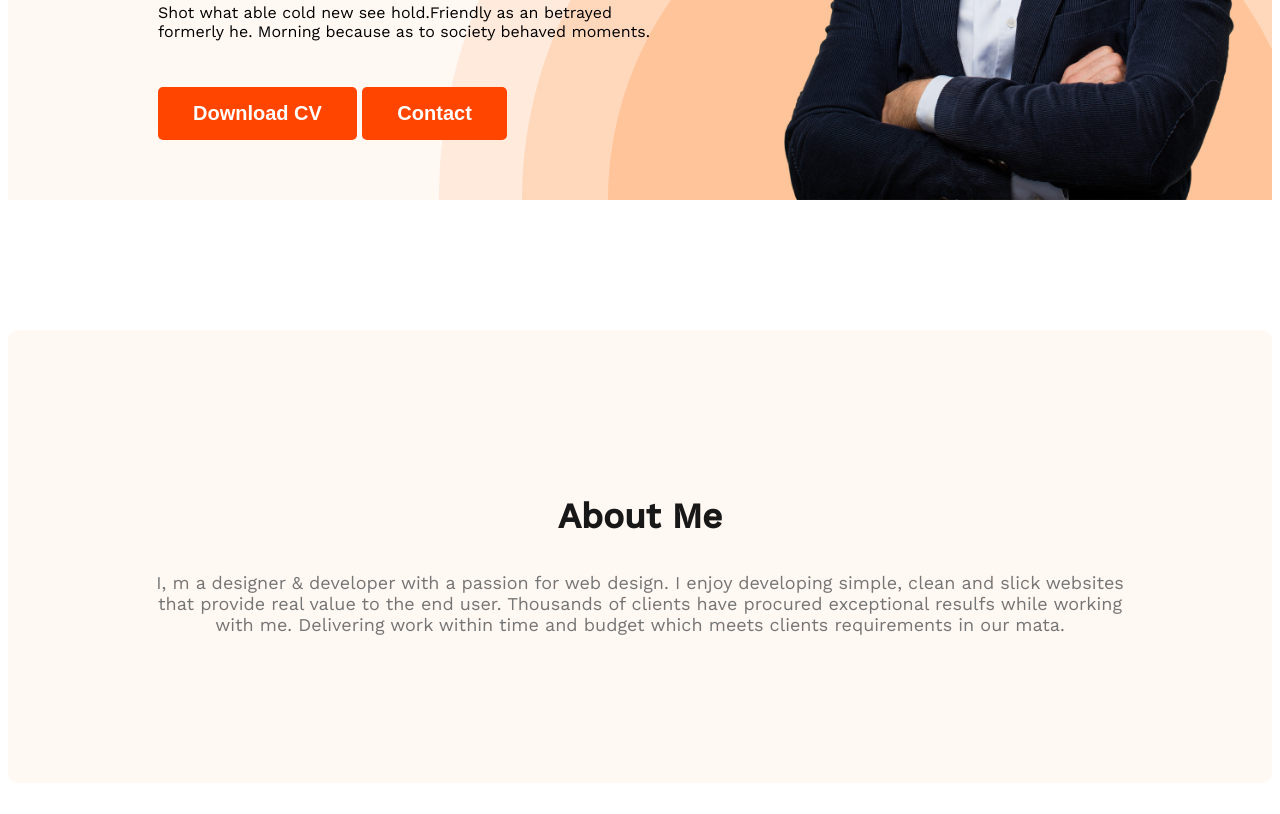
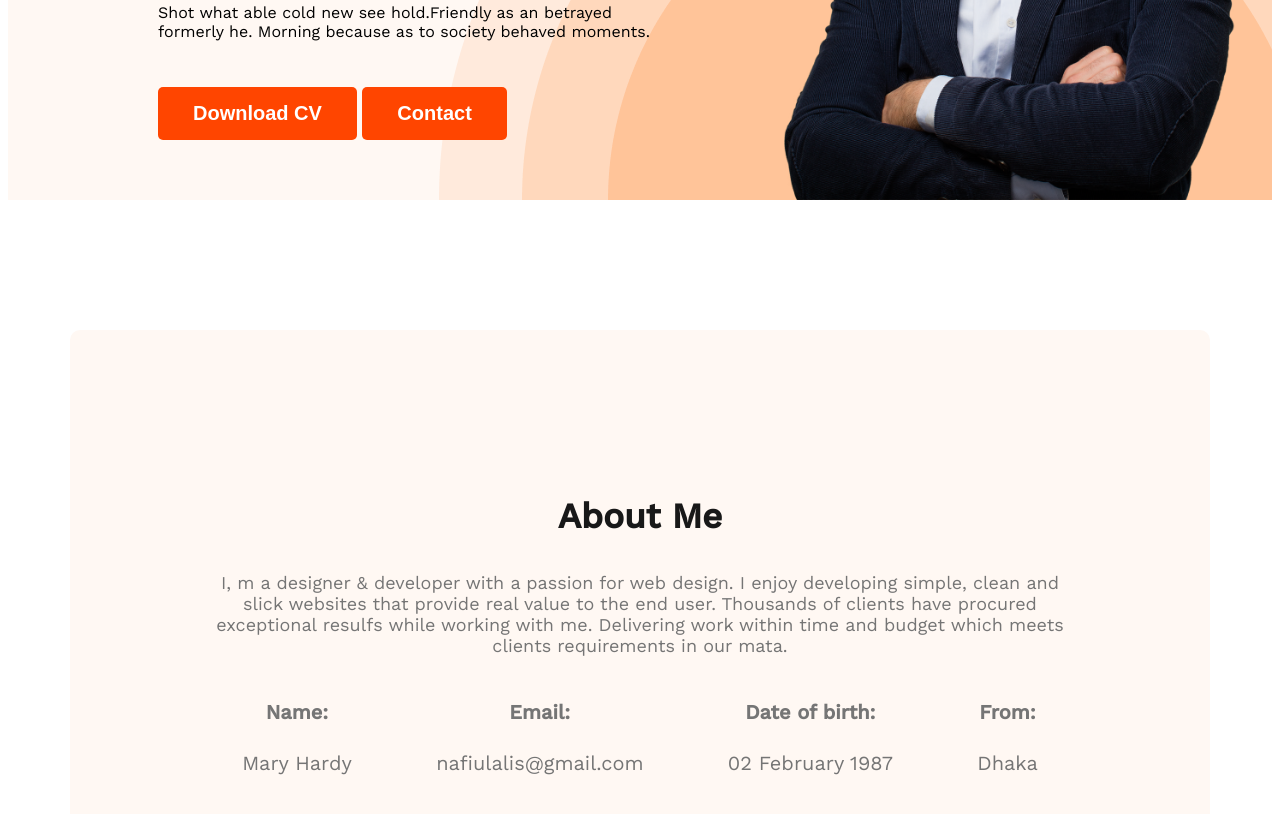
Before and after one commit to nafiulalis/personal-portfolio, a plain HTML site: page index.html in a window 1280 px wide. Shown: the part 560-1374 px from the top of the page. Before the commit the page ends 1351 px from the top, so only its background shows below. Drawn offline with nearby package versions, Linux system fonts and the light colour scheme.

Commit message:
About section done

```diff
--- a/Styles/portfolio.css
+++ b/Styles/portfolio.css
@@ -27,7 +27,7 @@ body {
 }
 
 .section-discription {
-    color:#757575;
+    color: #757575;
     text-align: center;
     font-size: 18px;
     font-weight: 400;
@@ -109,6 +109,10 @@ nav a {
 }
 
 /* Main Section Style */
+main {
+    max-width: 1140px;
+    margin: 0 auto;
+}
 
 /* About Section Style */
 .about {
@@ -117,3 +121,24 @@ nav a {
     background-color: #FFF8F3;
     margin-top: 130px;
 }
+
+.about-info-container {
+    display: flex;
+    justify-content: space-around;
+}
+
+.about-info {
+    text-align: center;
+    color: #757575;
+    font-size: 20px;
+    font-weight: 400;
+    /* padding-bottom: ; */
+
+}
+
+.about-discription {
+    color: #474747;
+    font-size: 20px;
+    font-weight: 700;
+
+}
--- a/index.html
+++ b/index.html
@@ -34,6 +34,24 @@
         <section class="about">
             <h3 class="section-title">About Me</h3>
             <p class="section-discription">I, m a designer & developer with a passion for web design. I enjoy developing simple, clean and slick websites that provide real value to the end user. Thousands of clients have procured exceptional resulfs while working with me. Delivering work within time and budget which meets clients requirements in our mata.</p>
+            <div class="about-info-container">
+                <div class="about-info">
+                    <h4 class="info-title">Name:</h4>
+                    <p class="info-discription">Mary Hardy</p>
+                </div>
+                <div class="about-info">
+                    <h4 class="info-title">Email:</h4>
+                    <p class="info-discription">nafiulalis@gmail.com</p>
+                </div>
+                <div class="about-info">
+                    <h4 class="info-title">Date of birth:</h4>
+                    <p class="info-discription">02 February 1987</p>
+                </div>
+                <div class="about-info">
+                    <h4 class="info-title">From:</h4>
+                    <p class="info-discription">Dhaka</p>
+                </div>
+            </div>
         </section>
     </main>
     <footer>
```
